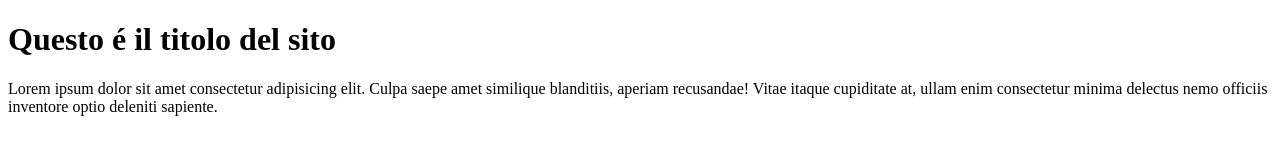
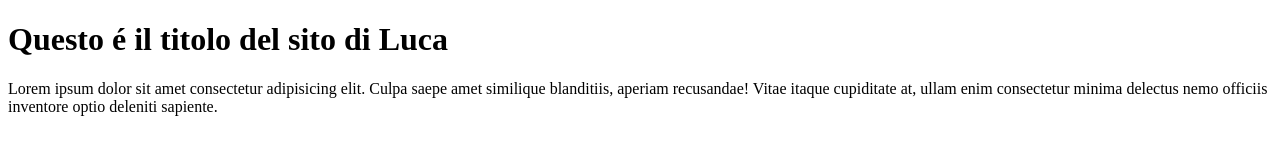
Before and after one commit to lucaceccatova/RepoCorso, a plain HTML site: page Index.html in a window 1280 px wide. Drawn offline with Linux system fonts and the light colour scheme.

Commit message:
mod Luca

```diff
--- a/Index.html
+++ b/Index.html
@@ -4,7 +4,7 @@
         <title>Percorso DevOps</title>
     </head>
     <body>
-        <h1>Questo é il titolo del sito</h1>
+        <h1>Questo é il titolo del sito di Luca</h1>
         <p>Lorem ipsum dolor sit amet consectetur adipisicing elit. Culpa saepe amet similique blanditiis, aperiam recusandae! Vitae itaque cupiditate at, ullam enim consectetur minima delectus nemo officiis inventore optio deleniti sapiente.</p>
     </body>
 </html>
```
